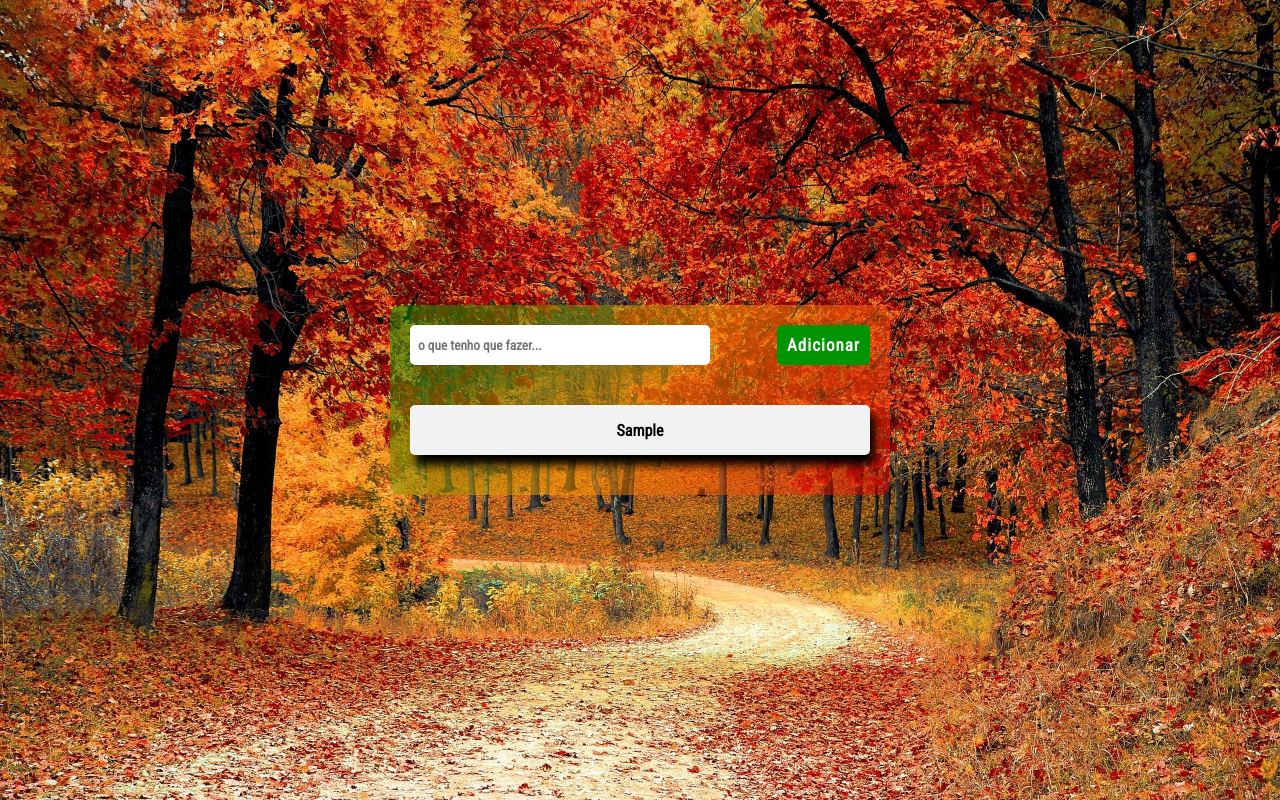
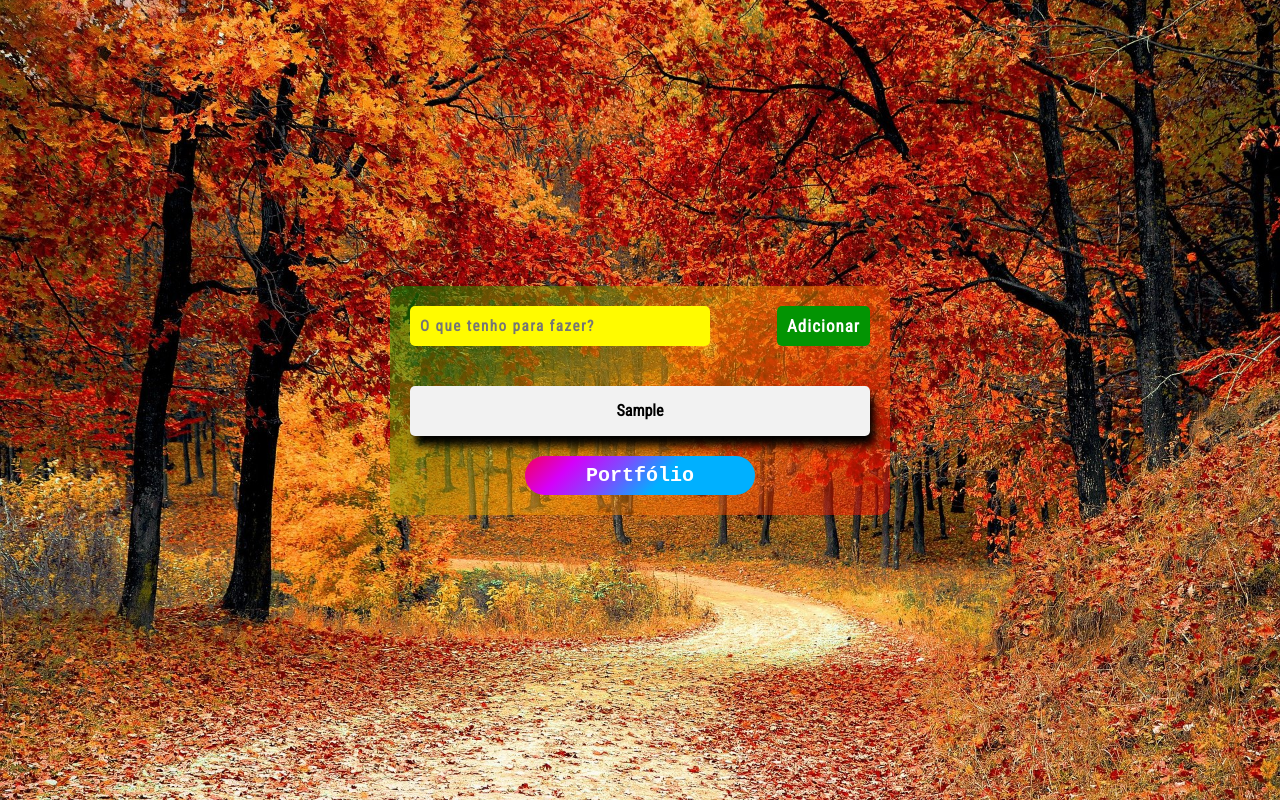
Before and after one commit to DevNota10/ToDoList, a plain HTML site: page index.html in a window 1280 px wide. Both pictures are taken after typing "Sample" into the empty fields and a click on the button "Adicionar". Drawn offline with Linux system fonts and the light colour scheme.

Commit message:
add btn-portfólio

```diff
--- a/index.html
+++ b/index.html
@@ -14,14 +14,13 @@
 
   </head>
   <body>
+
     <div class="container">
-      <input class="input-task" type="text" placeholder=" o que tenho que fazer..." />
+      <input class="input-task" type="text" placeholder= " O que tenho para fazer?" />
       <button class="btn-add-task">Adicionar</button>
 
-      <ul class="list-tasks">
-
-
-      </ul>
+      <ul class="list-tasks"></ul>
+      <a id="box-btn-port" type="button" href="https://devnota10k.com/">Portfólio</a>
     </div>
     <!--container-->
 
--- a/script/script.js
+++ b/script/script.js
@@ -2,6 +2,8 @@
     const btnTask = document.querySelector(".btn-add-task");
     const inputTask = document.querySelector(".input-task");
     const listTasks = document.querySelector(".list-tasks");
+
+    // inputTask.addEventListener('')
 
     myList = [];
 
@@ -9,8 +11,6 @@
         myList.push({
            task: inputTask.value,
            completed: false,
-
-
         });
         inputTask.value = '';
 
@@ -59,3 +59,9 @@
 
     reloadTasks();
     btnTask.addEventListener("click", addNewTask);
+
+    setInterval(()=>{
+        const addanimeBtnPort = document.querySelector("#box-btn-port");
+       addanimeBtnPort.classList.toggle('activeAnimation')
+
+    },6000)
--- a/style/style.css
+++ b/style/style.css
@@ -35,6 +35,10 @@ body{
     border: none;
     padding: 5px;
     border-radius: 5px;
+    background: #fffb00;
+    letter-spacing: 1.5px;
+    font-size: 15px;
+
  }
  .btn-add-task{
     float: right;
@@ -62,7 +66,6 @@ body{
     width: 100%;
     list-style: none;
     margin-top: 40px ;
-
 }
 .task{
     width: 100%;
@@ -95,3 +98,41 @@ img{
     text-decoration: line-through;
     transition: .5s;
 }
+
+#box-btn-port {
+    margin: 0 auto;
+    max-width: 50%;
+    z-index: 99;
+
+    display: block;
+    padding: 0.5rem;
+    background: linear-gradient(-45deg, #00b0ff 40%, #7c4dff, #d500f9, #f50057);
+    color: #fff;
+    font-size: 20px;
+    font-family: 'Courier New', Courier, monospace;
+    cursor: pointer;
+    text-decoration: none;
+    border-radius: 20px;
+    text-align: center;
+
+}
+
+#box-btn-port:hover{
+    transition: 0.5s;
+    color: yellow;
+}
+
+.activeAnimation{
+    animation: anime-btn-port ease-in-out 1s ;
+    transition: 0.3s;
+}
+
+@keyframes anime-btn-port {
+    0%,100%{
+        transform: rotate(10deg);
+
+    }
+    50%{
+         transform: rotate(-10deg)
+    }
+}
```
Also changed, not shown: 1 other file.
